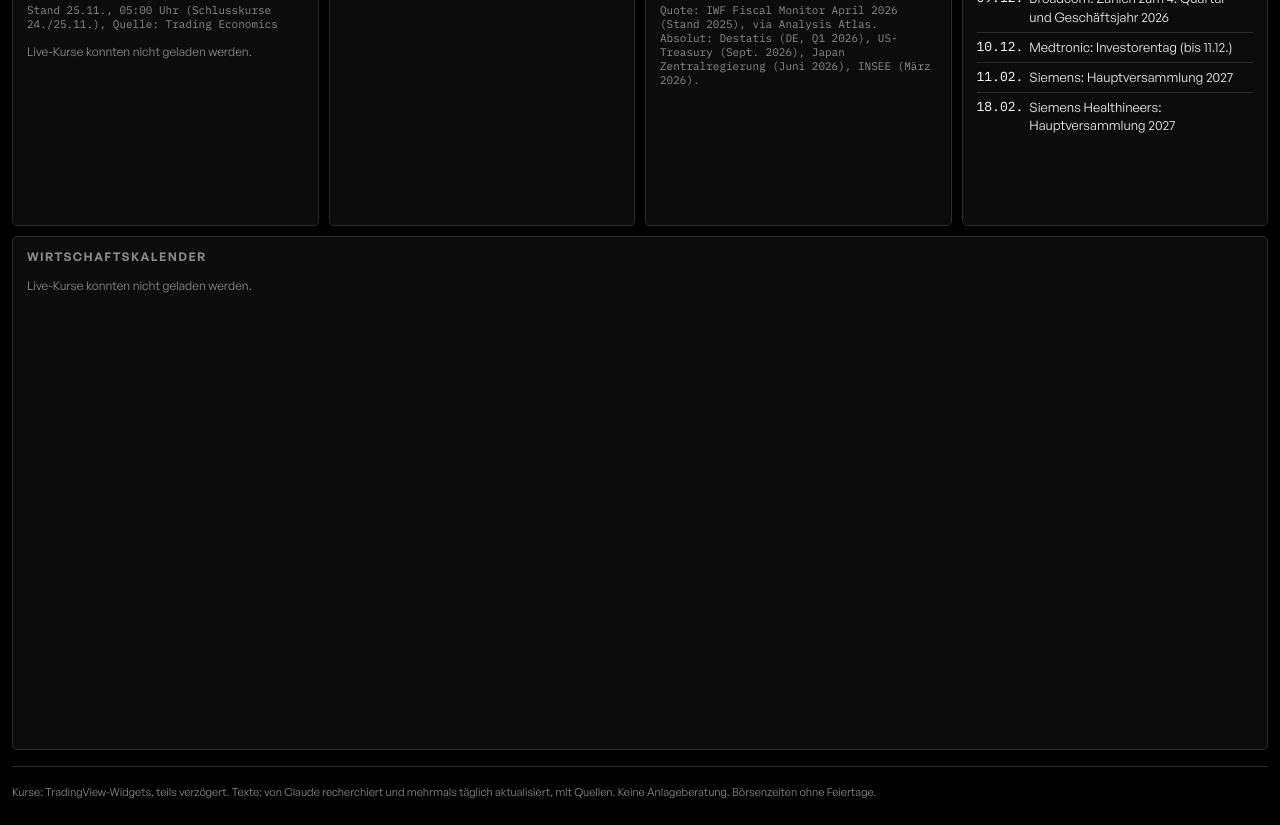
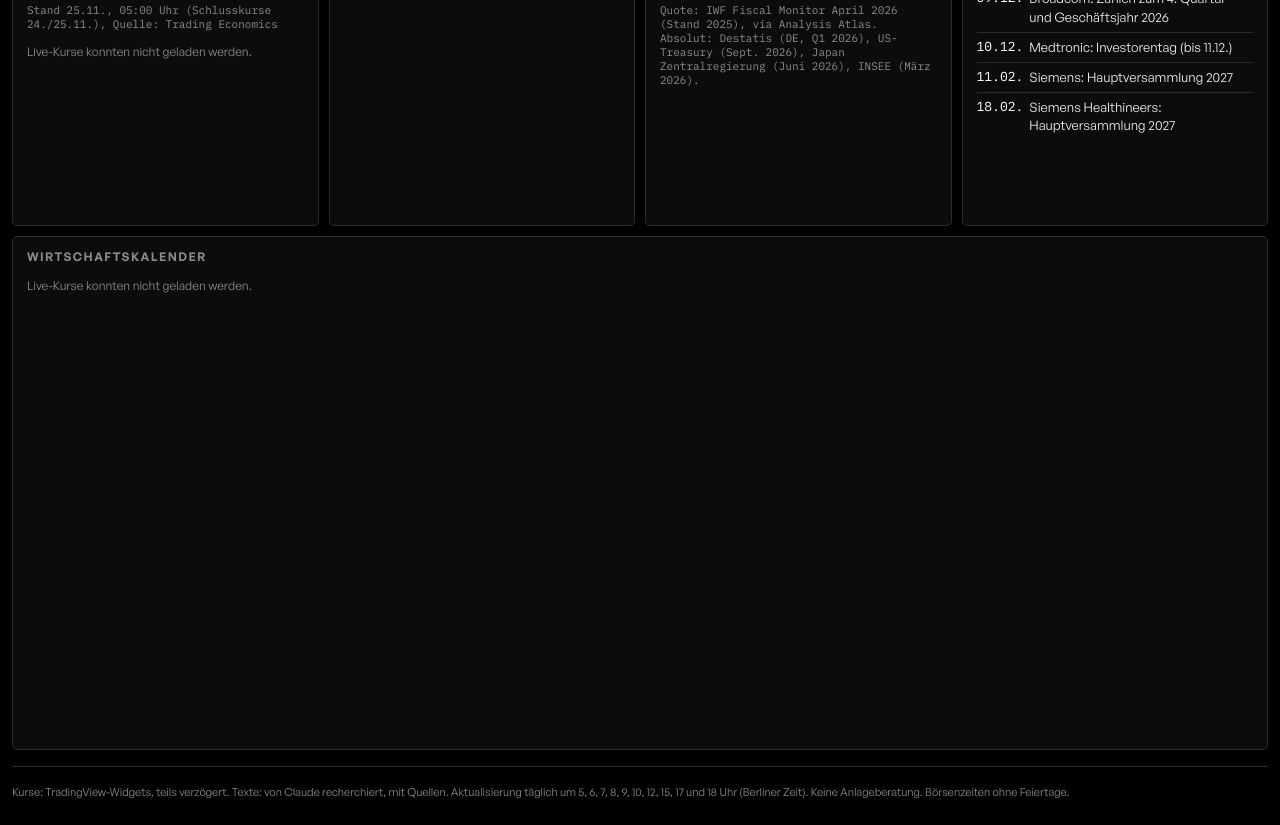
Before and after one commit to Uswer957/datax, a plain HTML site: page index.html in a window 1280 px wide. Shown: the part 2164-2989 px from the top of the page. Drawn offline with Linux system fonts and the light colour scheme; a script that the page names is missing.

Commit message:
Fußzeile: Aktualisierungszeiten (#2)
* Sport: nächste Spiele und letzte Ergebnisse je Liga

Co-Authored-By: Claude Opus 5.5 <noreply@anthropic.com>
Claude-Session: https://claude.ai/code/session_01SY1GZtXBTQJfUwndhUKEfy

* Fußzeile: Aktualisierungszeiten

Co-Authored-By: Claude Opus 5.5 <noreply@anthropic.com>
Claude-Session: https://claude.ai/code/session_01SY1GZtXBTQJfUwndhUKEfy

* Fußzeile: Formulierung

Co-Authored-By: Claude Opus 5.5 <noreply@anthropic.com>
Claude-Session: https://claude.ai/code/session_01SY1GZtXBTQJfUwndhUKEfy

---------

Co-authored-by: Claude <noreply@anthropic.com>

```diff
--- a/index.html
+++ b/index.html
@@ -197,7 +197,7 @@
 </main>
 
 <footer class="foot">
-  Kurse: TradingView-Widgets, teils verzögert. Texte: von Claude recherchiert und mehrmals täglich aktualisiert, mit Quellen. Keine Anlageberatung. Börsenzeiten ohne Feiertage.
+  Kurse: TradingView-Widgets, teils verzögert. Texte: von Claude recherchiert, mit Quellen. Aktualisierung täglich um 5, 6, 7, 8, 9, 10, 12, 15, 17 und 18 Uhr (Berliner Zeit). Keine Anlageberatung. Börsenzeiten ohne Feiertage.
 </footer>
 
 <dialog class="mehr" id="mehr" aria-labelledby="mehr-title">
```
